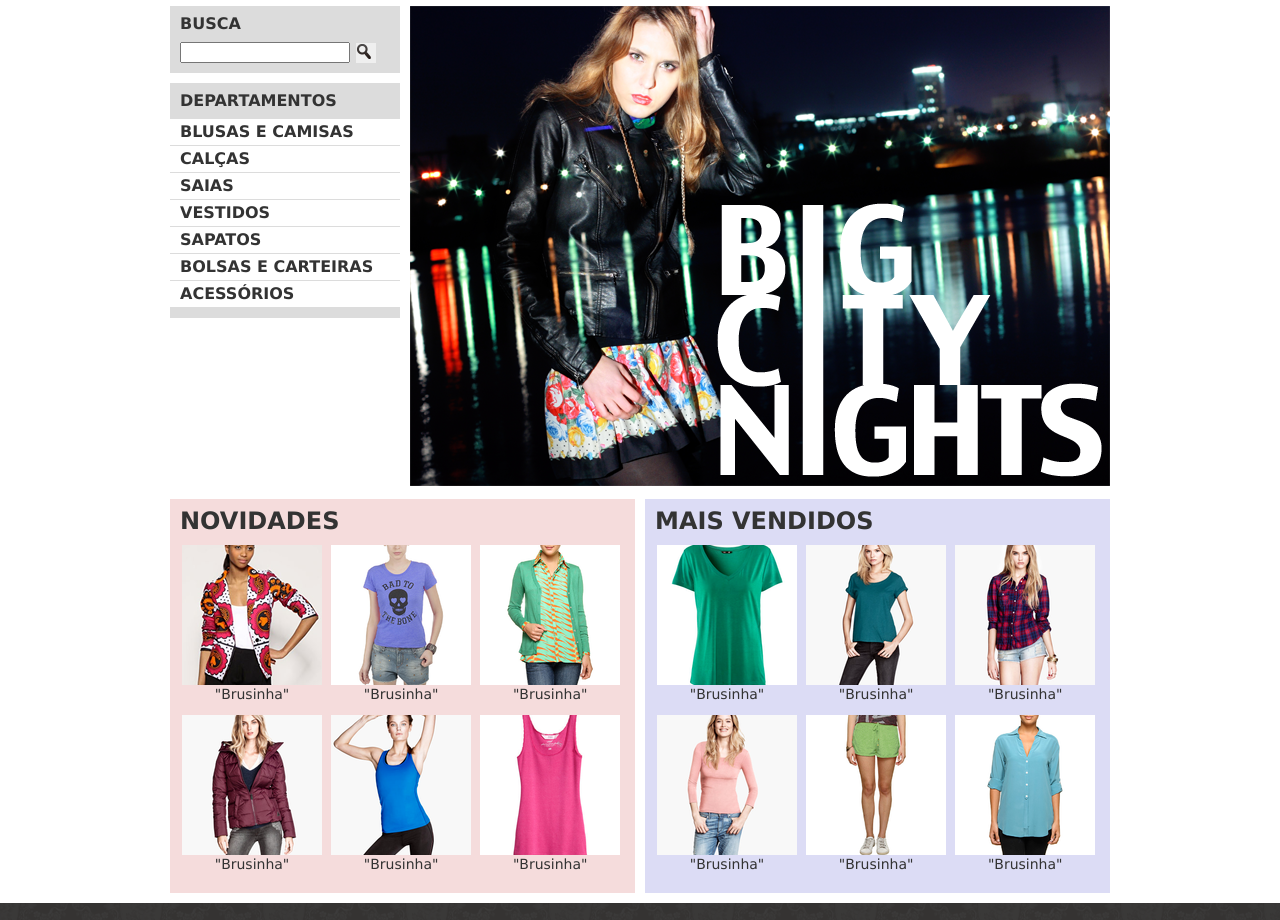
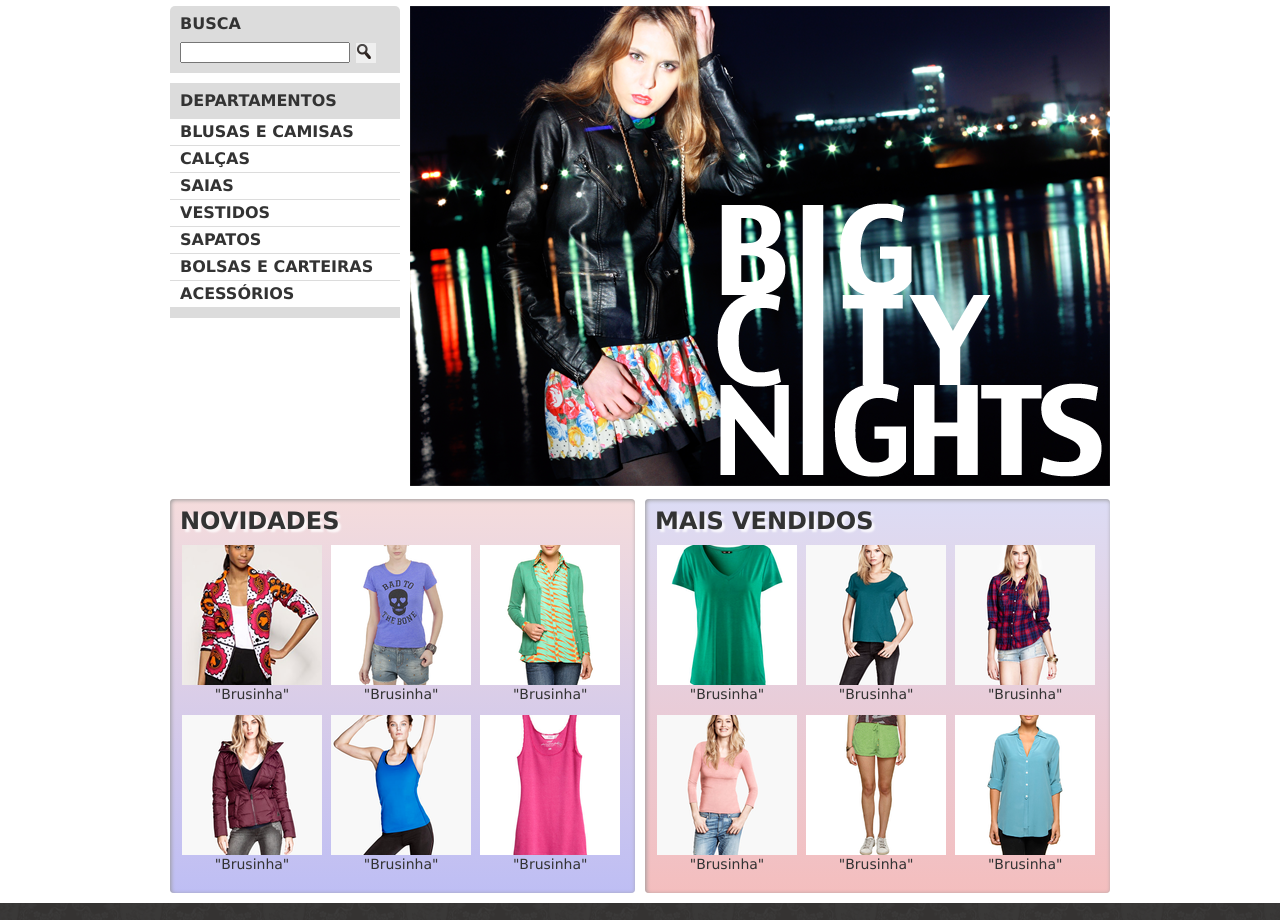
Before and after one commit to oliveiramauro/wd43, a plain HTML site: page index.html in a window 1280 px wide. Shown: the part 92-1012 px from the top of the page. Drawn offline with Linux system fonts and the light colour scheme.

Commit message:
Ex 5.13 Visual CSS3

```diff
--- a/css/index.css
+++ b/css/index.css
@@ -42,9 +42,14 @@ body {
 }
 
 .container {
-margin: 0 auto;
-width: 940px;
-position: relative;
+    margin: 0 auto;
+    width: 940px;
+    position: relative;
+}
+
+.busca {
+    border-top-left-radius: 5px;
+    border-top-right-radius: 5px;
 }
 
 .busca,
@@ -120,14 +125,20 @@ margin-top: 10px;
 margin: 10px 0;
 padding: 10px;
 width: 445px;
+border-radius: 4px;
+box-shadow: inset 1px 1px 4px #999;
 }
 
 .novidades {
 float: left;
+background-color: #f5dcdc;
+background: linear-gradient(#f5dcdc, #bebef4);
 }
 
 .mais-vendidos {
 float: right;
+background-color: #dcdcf5;
+background: linear-gradient(#dcdcf5, #f4bebe);
 }
 
 .painel li {
@@ -143,6 +154,7 @@ font-size: 24px;
 font-weight: bold;
 text-transform: uppercase;
 margin-bottom: 10px;
+text-shadow: 3px 3px 2px rgba(255,255,255,0.8);
 }
 
 .painel a {
@@ -150,14 +162,6 @@ color: #333;
 font-size: 14px;
 text-align: center;
 text-decoration: none;
-}
-
-.novidades {
-background-color: #f5dcdc;
-}
-
-.mais-vendidos {
-background-color: #dcdcf5;
 }
 
 footer {
```
